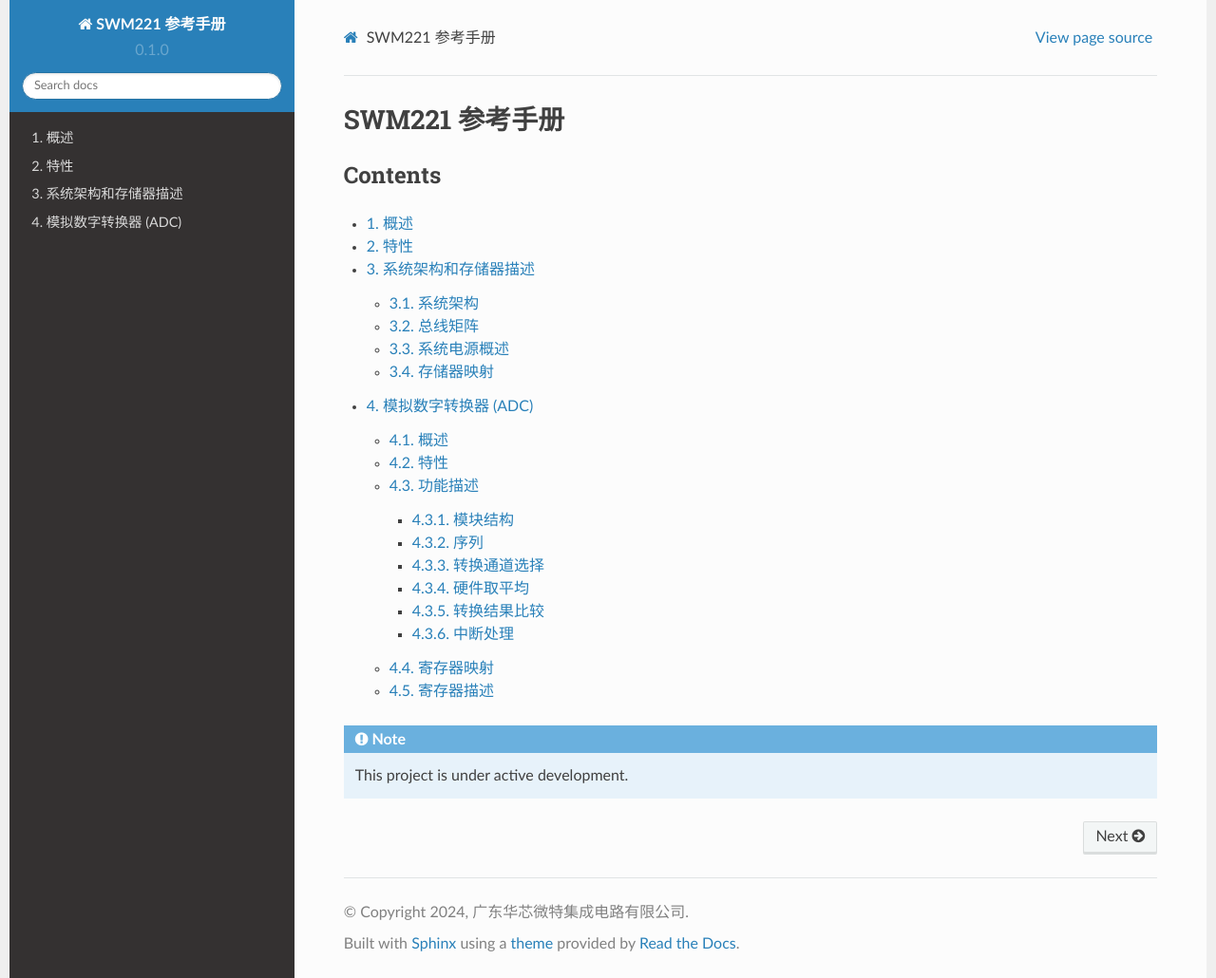
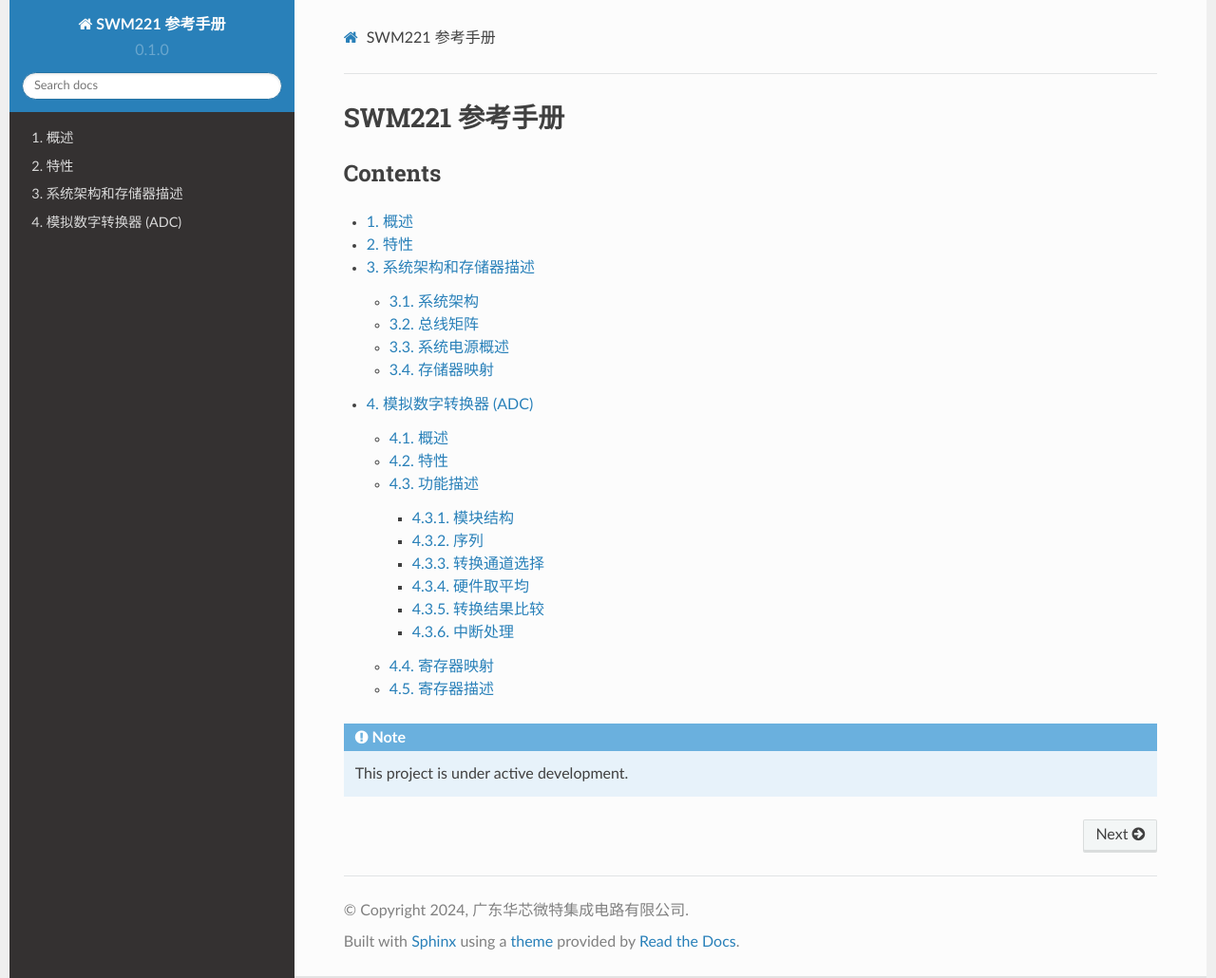
Before and after one commit to Synwit-Co-Ltd/swm221_reference_manual_public, a Sphinx documentation site: the page built from docs/source/index.rst, in a window 1280 px wide and 1030 px high. Shown: the whole window at 95% size. Built offline with Sphinx 7.4.7 and the Read the Docs theme 2.0.0, drawn with Linux system fonts in a browser that asks for light colours.

Commit message:
update conf.py to disable viewing source

```diff
--- a/docs/source/conf.py
+++ b/docs/source/conf.py
@@ -42,7 +42,7 @@ html_theme = 'sphinx_rtd_theme'
 
 sphinx_rtd_size_width = "100%"
 
-html_show_sourcelink = True
+html_show_sourcelink = False
 html_static_path = ['_static']
 html_css_files = ['css/custom.css', 'css/theme.css', 'css/theme_overrides.css']
 
```
